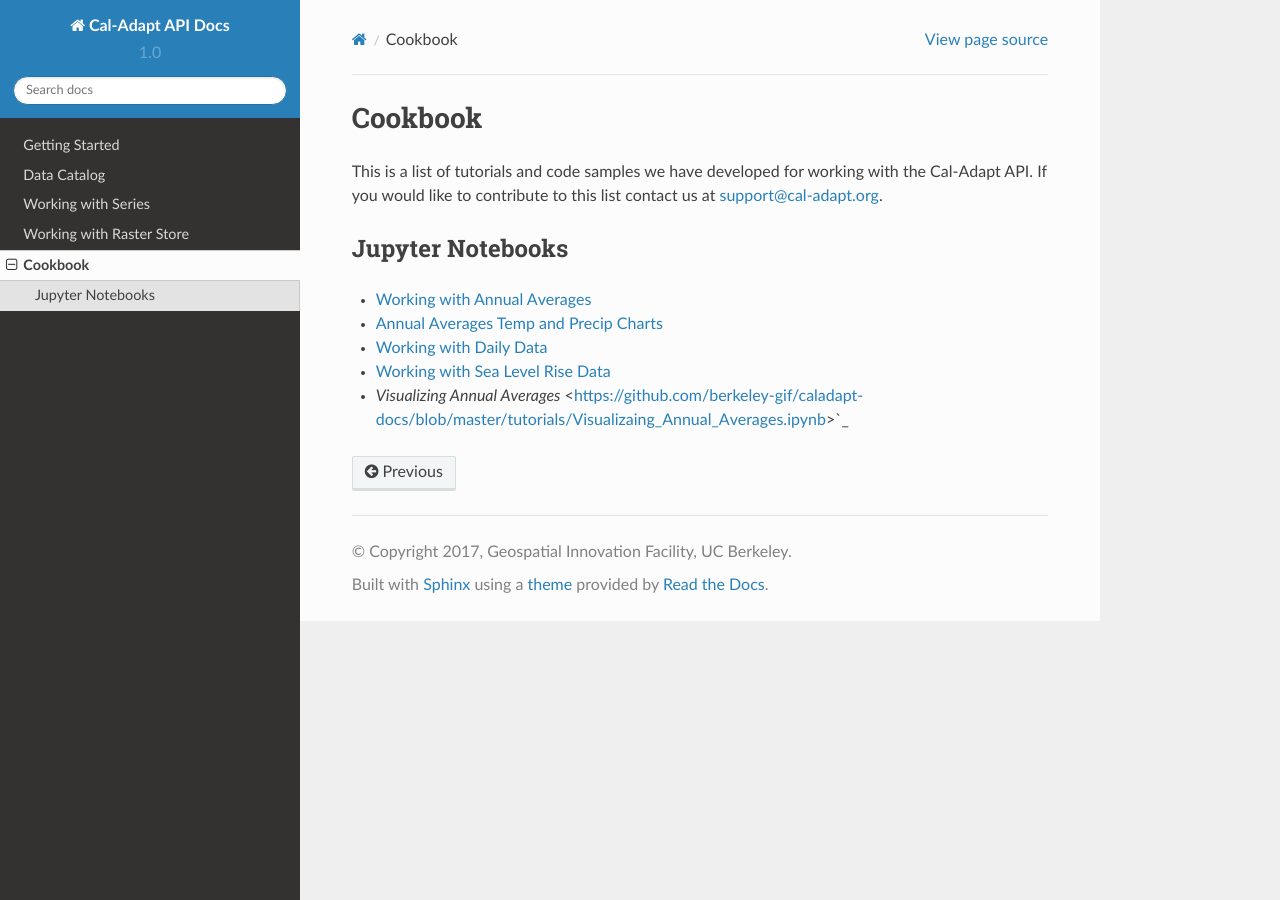
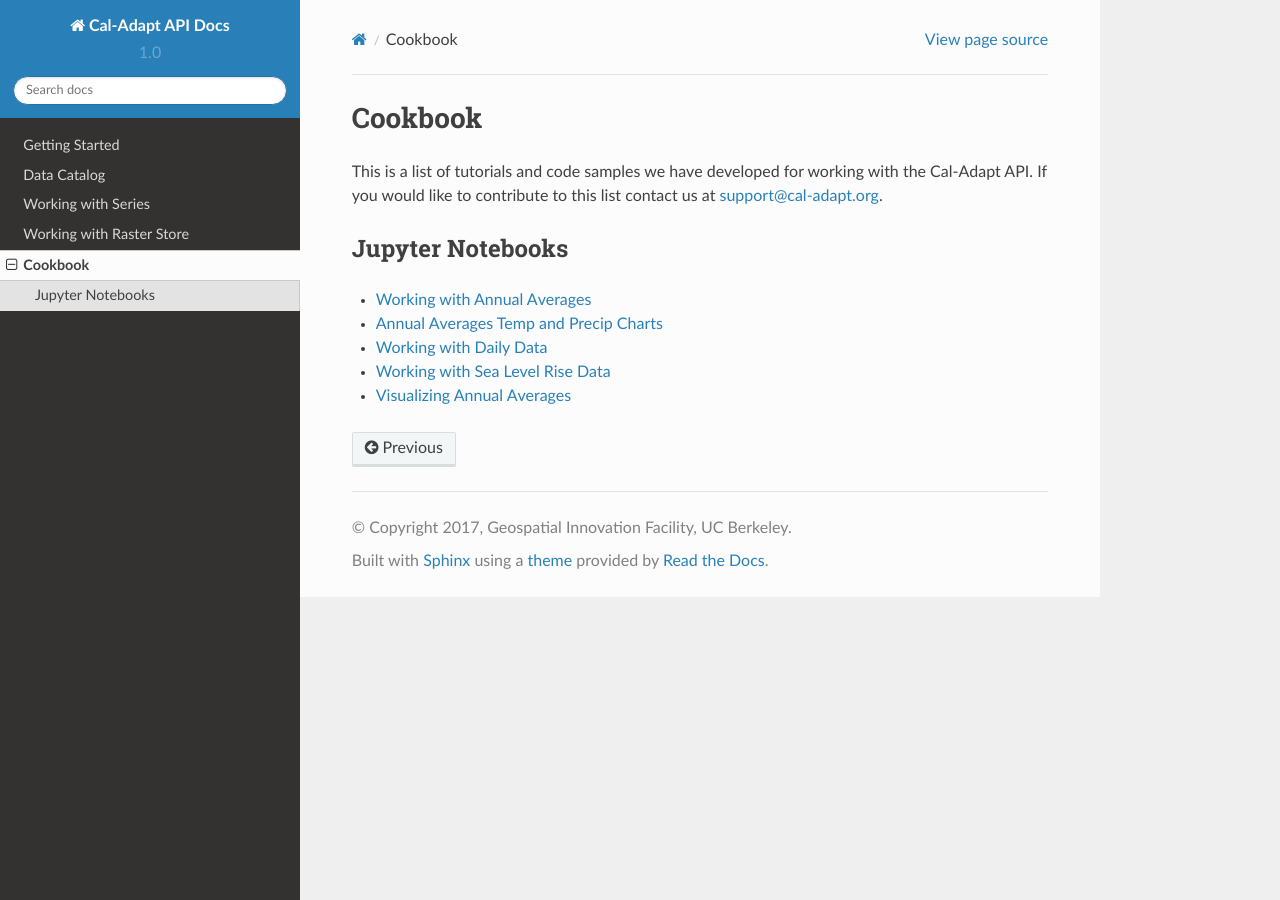
Before and after one commit to berkeley-gif/caladapt-docs, a Sphinx documentation site: the page built from docs/source/cookbook.rst, in a window 1280 px wide. Built offline with Sphinx 7.4.7 and the Read the Docs theme 2.0.0, drawn with Linux system fonts in a browser that asks for light colours.

Commit message:
Fix typo in cookbook

```diff
--- a/docs/source/cookbook.rst
+++ b/docs/source/cookbook.rst
@@ -16,4 +16,4 @@ Jupyter Notebooks
 * `Annual Averages Temp and Precip Charts <https://github.com/berkeley-gif/caladapt-docs/blob/master/tutorials/Annual_Averages_of_Temperature_and_Precipitation.ipynb>`_
 * `Working with Daily Data <https://github.com/berkeley-gif/caladapt-docs/blob/master/tutorials/Daily_Data.ipynb>`_
 * `Working with Sea Level Rise Data <https://github.com/berkeley-gif/caladapt-docs/blob/master/tutorials/Sea_Level_Rise.ipynb>`_
-* `Visualizing Annual Averages` <https://github.com/berkeley-gif/caladapt-docs/blob/master/tutorials/Visualizaing_Annual_Averages.ipynb>`_
+* `Visualizing Annual Averages <https://github.com/berkeley-gif/caladapt-docs/blob/master/tutorials/Visualizaing_Annual_Averages.ipynb>`_
```
Also changed, not shown: 4 other files.
